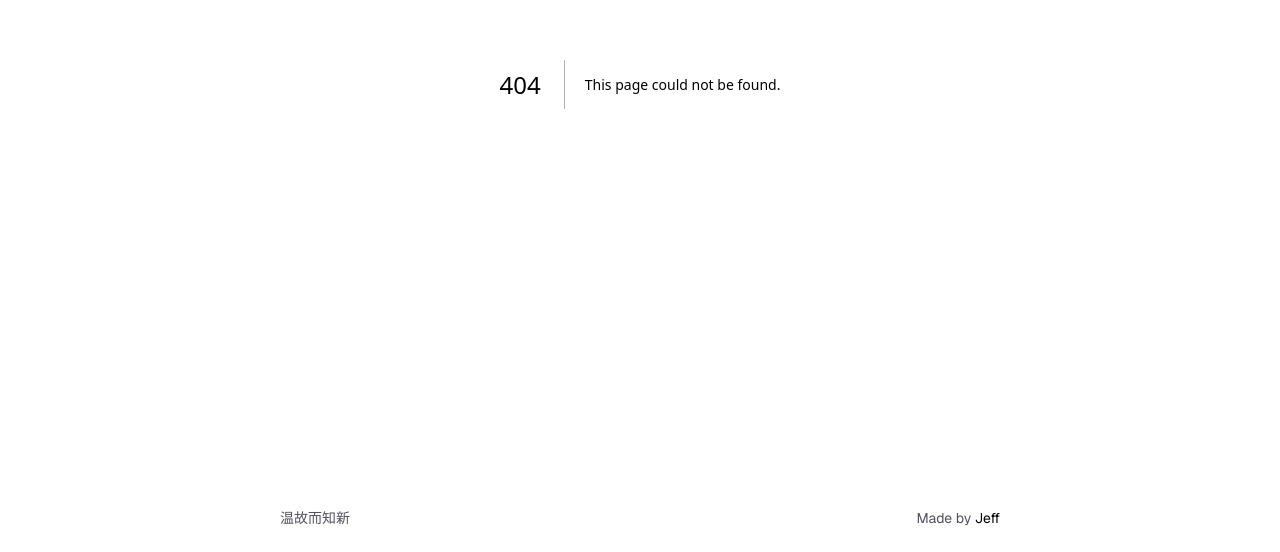
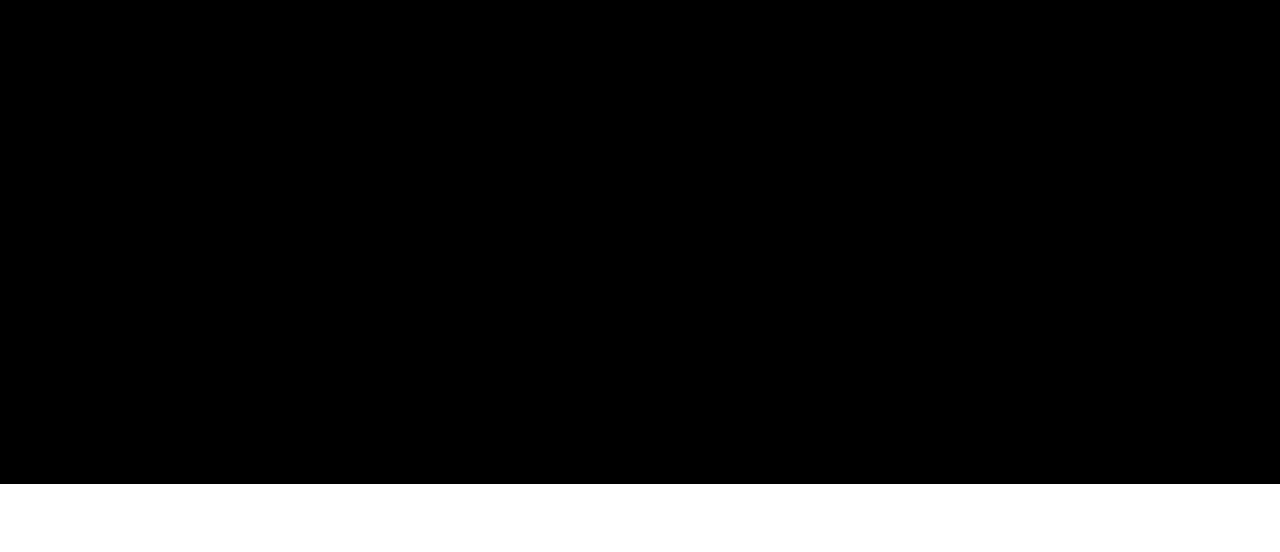
Before and after one commit to Jeff-Maina/lab, a Next.js app: page /projects/nomad_menu_interaction in a window 1280 px wide. Before the commit this address had no page. Shown: the part 316-868 px from the top of the page. After the commit the page ends 800 px from the top, so only its background shows below. Built offline with nearby package versions, Linux system fonts and the light colour scheme.

Commit message:
Start project nomad

```diff
--- a/src/app/components/homepage/Footer.tsx
+++ b/src/app/components/homepage/Footer.tsx
@@ -4,7 +4,10 @@ import { usePathname } from "next/navigation";
 
 const Footer = () => {
   const path = usePathname();
-  const pages = ["/projects/verse_website_card_interaction"];
+  const pages = [
+    "/projects/verse_website_card_interaction",
+    "/projects/nomad_menu_interaction",
+  ];
   const isAllowed = pages.includes(path);
   return (
     <>
--- a/src/app/data/Appdata.ts
+++ b/src/app/data/Appdata.ts
@@ -64,5 +64,11 @@ export const ProjectsList: Array<ProjectProps> = [{
     dateCreated: "Monday, 11 March 2024",
     draft: false,
     pageLink: "/projects/grid_hover_concept"
+},
+{
+    project: "Nomad's menu interaction",
+    dateCreated: "Tuesday, 12 March 2024",
+    draft: false,
+    pageLink: "/projects/nomad_menu_interaction"
 }
 ]
--- /dev/null
+++ b/src/app/projects/nomad_menu_interaction/page.tsx
@@ -0,0 +1,5 @@
+const page = () => {
+  return <main className="w-full h-screen bg-black"></main>;
+};
+
+export default page;
```
